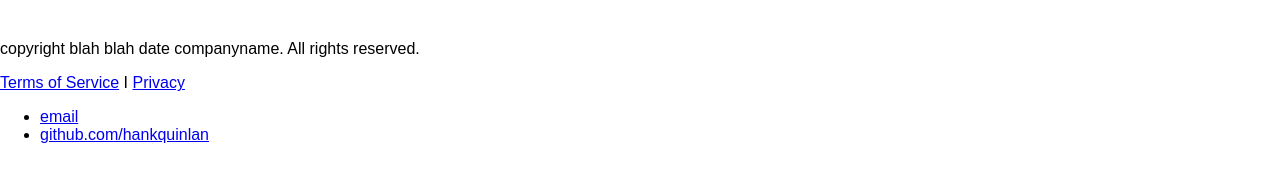
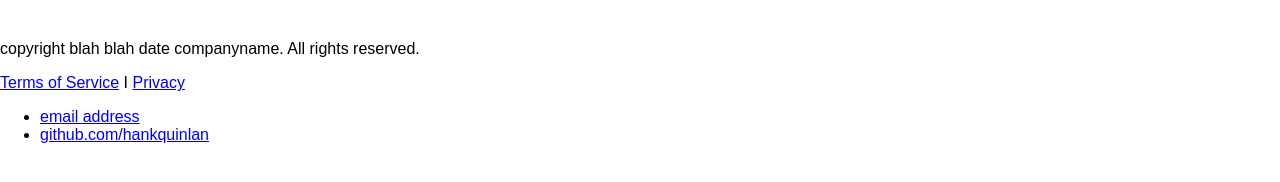
Before and after one commit to insatiablycivil/insatiablycivil.github.io, a Jekyll site: the page index.html, which Jekyll copies as it is, in a window 1280 px wide. Shown: the part 495-677 px from the top of the page. Built offline with Jekyll 4.4.1, drawn with Linux system fonts in a browser that asks for light colours.

Commit message:
Update index.html

```diff
--- a/index.html
+++ b/index.html
@@ -58,7 +58,7 @@
 			</div>
 			<div id="footer-links">
 		    		<ul>
-		        		<li><a href="mailto:hankquinlanhub@gmail.com">email</a></li>
+		        		<li><a href="mailto:hankquinlanhub@gmail.com">email address</a></li>
 		        		<li><a href="https://github.com/hankquinlan">github.com/hankquinlan</a></li>
 				</ul>
 			</div>
```
